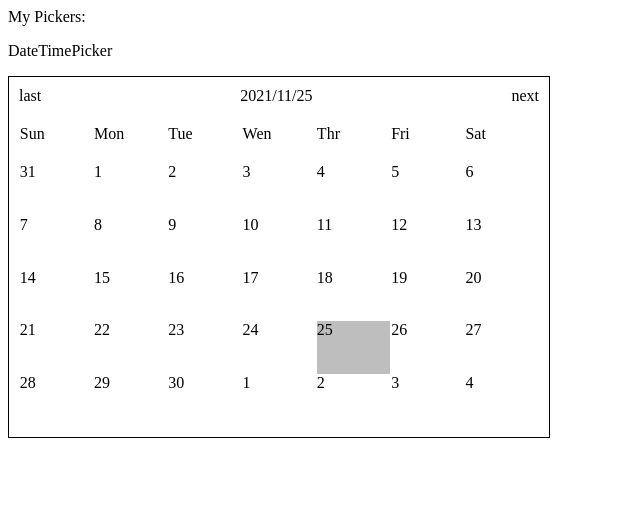
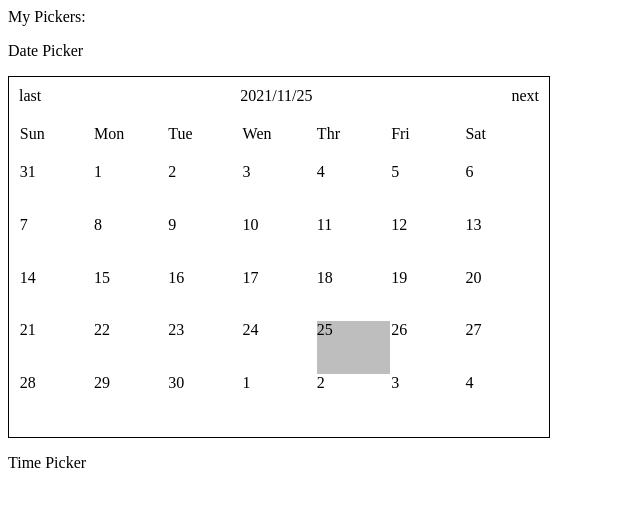
Before and after one commit to MuJungHo/react-pickers, a React (Create React App) app: page / in a window 1280 px wide. Shown: the top 506 px of the page, without its empty margins (0-640 px from the left). Built offline with nearby package versions, Linux system fonts and the light colour scheme.

Commit message:
[新增] 時間選擇器

```diff
--- a/src/App.js
+++ b/src/App.js
@@ -1,9 +1,12 @@
 import DatePicker from './components/DatePicker'
+import TimePicker from './components/TimePicker'
+
 function App() {
   return (
     <div>
       My Pickers:
       <DatePicker />
+      <TimePicker />
     </div>
   );
 }
--- a/src/components/DatePicker.js
+++ b/src/components/DatePicker.js
@@ -55,7 +55,7 @@ const DateTimePicker = () => {
   })
   return (
     <div>
-      <p>DateTimePicker</p>
+      <p>Date Picker</p>
       <div style={{
         width: 540,
         height: 360,
--- /dev/null
+++ b/src/components/TimePicker.js
@@ -0,0 +1,13 @@
+import React from 'react'
+
+const TimePicker = () => {
+
+  return (
+    <div>
+      <p>Time Picker</p>
+    </div>
+  )
+
+}
+
+export default TimePicker
--- /dev/null
+++ b/src/components/index.js
@@ -0,0 +1,4 @@
+import DatePicker from './DatePicker'
+import TimePicker from './TimePicker'
+
+export { DatePicker, TimePicker }
```
Also changed, not shown: package.json (+5 -5 lines).
